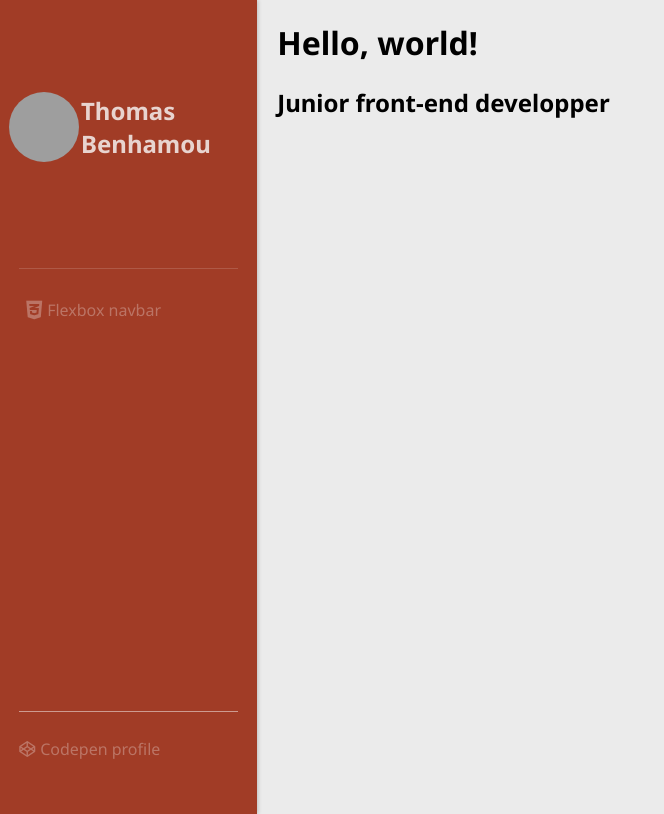
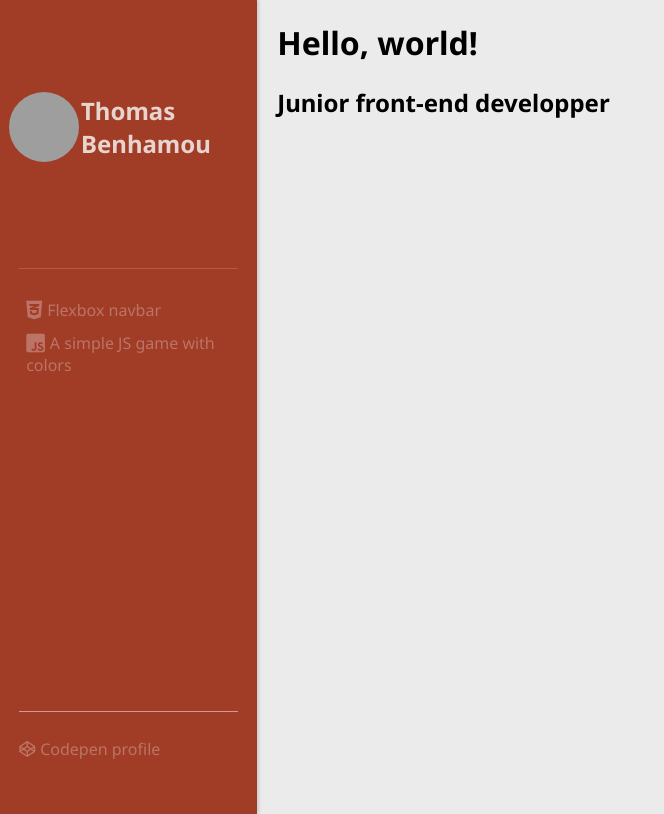
Before and after one commit to thomasbenhamou/thomasbenhamou.github.io, a plain HTML site: page index.html in a window 1280 px wide. Shown: the whole page, without its empty margins (0-664 px from the left). Drawn offline with nearby package versions, Linux system fonts and the light colour scheme; grey boxes are pictures that could not be loaded.

Commit message:
Added the link to colour game on index page

```diff
--- a/index.html
+++ b/index.html
@@ -28,6 +28,7 @@
             <div class="projects">
                 <ul>
                     <li><i class="fab fa-css3-alt fa-lg"></i><a href="./flexbox-navbar/flexboxmenu.html">Flexbox navbar</a></li>
+                    <li><i class="fab fa-js-square fa-lg"></i><a href="./find-the-color/color.html">A simple JS game with colors</a></li>
 
                 </ul>
             </div>
```
